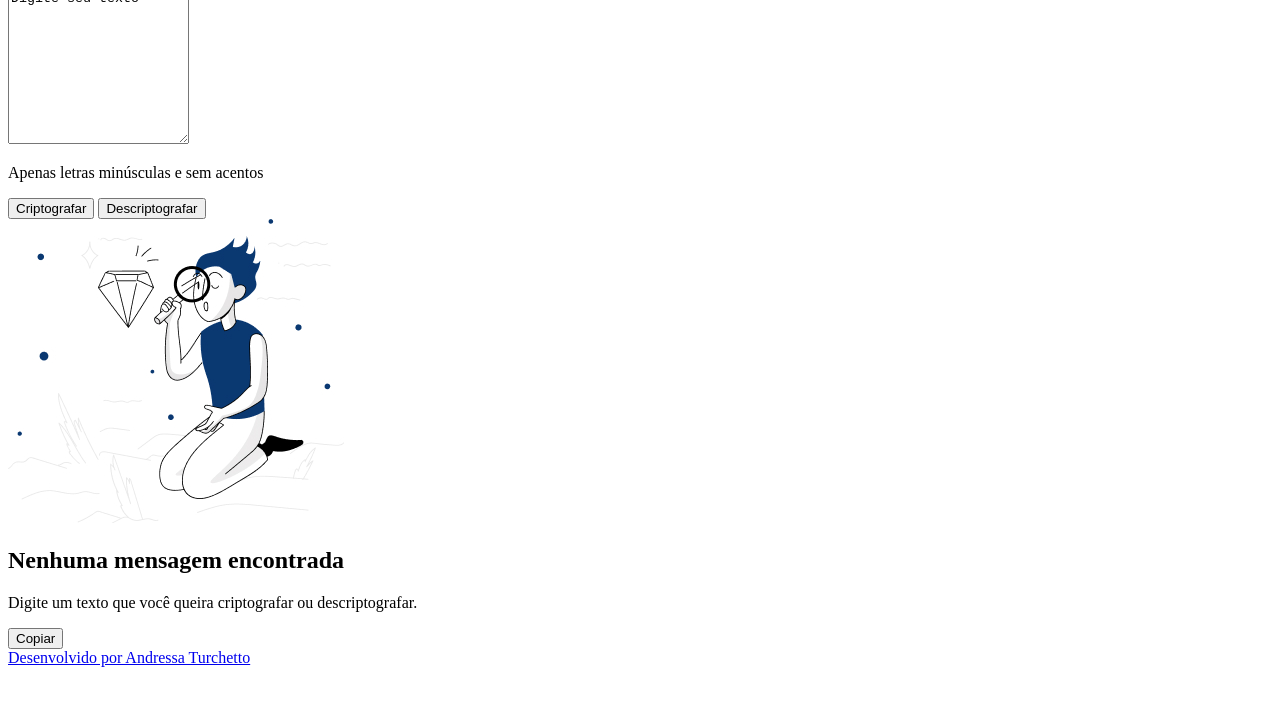
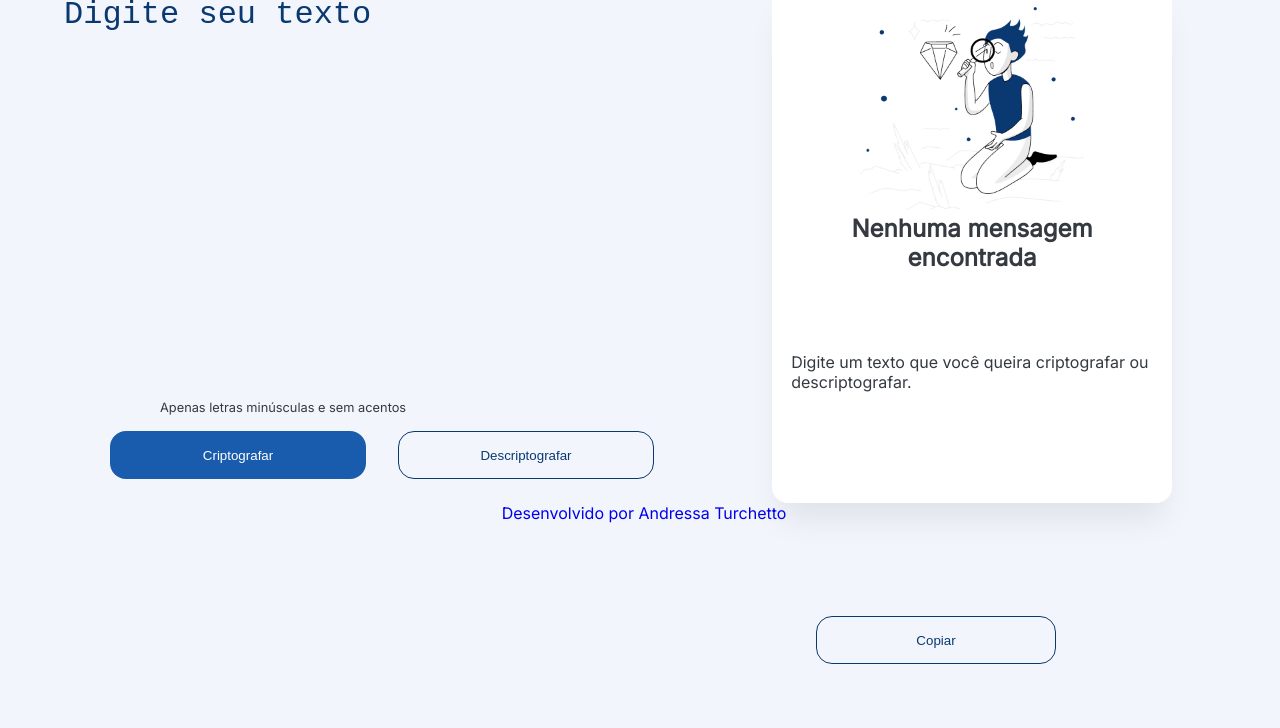
Before and after one commit to AndressaTurchetto/encriptador-de-texto, a plain HTML site: page index.html in a window 1280 px wide. Shown: the part 72-800 px from the top of the page. Drawn offline with nearby package versions, Linux system fonts and the light colour scheme; no server answers; a script that the page names is missing; some icons are missing.

Commit message:
Atualizando meu CSS

```diff
--- a/assets/css/style.css
+++ b/assets/css/style.css
@@ -1 +1,259 @@
 @charset "UTF-8";
+
+@import url('https://fonts.googleapis.com/css2?family=Inter:wght@100;200;400&display=swap');
+
+* {
+  padding: 0;
+  margin: 0;
+  text-decoration: none;
+  list-style: none;
+  box-sizing: border-box;
+}
+
+body {
+  background: #F3F5FC;
+  font-family: 'Inter', sans-serif;
+  margin: 0;
+  padding: 0%;
+  max-width: 100%;
+  overflow: hidden;
+}
+
+.container__data__entry {
+  text-align: center;
+}
+
+.container__output__area__image-logo {
+  width: 100px;
+  height: 45px;
+  margin-top: 0.2rem;
+  resize: none;
+  color: #0A3871;
+  font-size: 1rem;
+  background: none;
+  font-weight: 5px;
+  border: none;
+}
+
+.container__input__area {
+  width: 330px;
+  height: 328px;
+  margin-top: 1rem;
+  resize: none;
+  color: #0A3871;
+  font-size: 2rem;
+  background: none;
+  font-weight: 200px;
+  border: none;
+}
+
+.container__information__area {
+  display: flex;
+  align-items: center;
+  margin-left: 1rem;
+}
+
+.container__information__area__icon {
+  font-size: 1.4rem;
+  color: #0A3871;
+}
+
+
+.container__information__area__text {
+  font-size: 0.8rem;
+  color: #343A40;
+  margin-left: 0;
+}
+
+.container-general__service-buttons {
+  display: flex;
+  flex-wrap: wrap;
+  justify-content: center;
+}
+
+.container__service__buttons__encrypts,
+.container__service__buttons__decrypts {
+  margin: 5rem;
+  height: 5rem;
+  width: 5rem;
+  border-radius: 5rem;
+  font-weight: 50px;
+  margin-bottom: 5%;
+}
+
+.container__service__buttons__encrypts {
+  border: none;
+  background: linear-gradient(to right, #195bac 50%, #195bac 50%);
+  background-position: right bottom;
+  transition: all 300ms ease-out;
+  background-size: 200% 100%;
+  color: #fff;
+}
+
+.container__service__buttons__encrypts:hover {
+  background-position: left bottom;
+}
+
+.container__service__buttons__decrypts {
+  background: none;
+  border: 1px solid #0A3871;
+  background: linear-gradient(to right, #0A3871 50%, transparent 50%);
+  background-position: right bottom;
+  transition: all 300ms ease-out;
+  background-size: 200% 100%;
+  color: #0A3871;
+}
+
+.container__service__buttons__copiartexto {
+  background: none;
+  border: 1px solid #0A3871;
+  background: linear-gradient(to right, #0A3871 50%, transparent 50%);
+  background-position: right bottom;
+  transition: all 300ms ease-out;
+  background-size: 200% 100%;
+  color: #0A3871;
+  position: fixed;
+  bottom: 0px;
+  right: 160px;
+}
+
+.container__service__buttons__copiartexto {
+  margin: 4rem;
+  height: 3rem;
+  width: 15rem;
+  border-radius: 1rem;
+  font-weight: 100px;
+}
+
+.container__service__buttons__copiartexto:hover {
+  background-position: left bottom;
+  color: #fff;
+}
+
+.container__service__buttons__decrypts:hover {
+  background-position: left bottom;
+  color: #fff;
+}
+
+.container__output__area {
+  margin: 0.5rem;
+  padding: 1.2rem;
+  background: #FFFFFF;
+  border-radius: 1rem;
+  box-shadow: 0px 24px 32px -8px rgba(0, 0, 0, 0.08);
+  color: #343A40;
+}
+
+.container__output__area__title-empty-area {
+  text-align: center;
+  margin-bottom: 5rem;
+  font-weight: 100px;
+}
+
+.container__center__area {
+  display: none;
+}
+
+.footer {
+  display: flex;
+  justify-content: center;
+  padding: 0.5rem;
+}
+
+.footer__container-dev {
+  display: flex;
+  align-items: center;
+}
+
+.footer__container-dev__icon {
+  margin-right: 0.5rem;
+  color: #0A3871;
+}
+
+/*Animação de Deslizar o ícone e titulo no Header*/
+@keyframes slip {
+  from {
+    margin-left: -20%;
+    width: 300%
+  }
+
+  to {
+    margin-left: 0%;
+    width: 100%;
+  }
+}
+
+/*Responsividade para tablets*/
+@media (min-width: 482px) and (max-width: 767px) {
+
+  .container__data__entry {
+    text-align: left;
+  }
+
+  .container__input__area {
+    width: 440px;
+    height: 400px;
+    margin-left: 1rem;
+  }
+}
+
+/*Responsividade para telas pequenas, laptops*/
+@media (min-width: 768px) and (max-width: 1024px) {
+  .container__data__entry {
+    text-align: left;
+  }
+
+  .container__input__area {
+    width: 700px;
+    height: 400px;
+    margin-left: 1rem;
+  }
+}
+
+/*Responsividade para telas grandes */
+@media (min-width: 1025px) {
+
+  .container__center__area {
+    display: inline;
+    text-align: center;
+  }
+
+  .container__output__area__image__search {
+    width: 14rem;
+  }
+
+  .container__output__area {
+    height: 100%;
+    width: 400px;
+    display: flex;
+    flex-direction: column;
+    justify-content: right;
+  }
+
+  .container__data__entry {
+    text-align: left;
+  }
+
+  .container__input__area {
+    width: 700px;
+    height: 400px;
+    margin-left: 4rem;
+  }
+
+  .container-general {
+    display: flex;
+  }
+
+  .container__information__area {
+    margin-left: 10rem;
+  }
+
+  .container__service__buttons__encrypts,
+  .container__service__buttons__decrypts {
+    margin: 1rem;
+    height: 3rem;
+    width: 16rem;
+    border-radius: 1rem;
+    font-weight: 100px;
+  }
+}
--- /dev/null
+++ b/assets/js/script.js
@@ -0,0 +1,50 @@
+const buttonEncrypt = document.getElementById('button-encrypt')
+const buttonDecrypt = document.getElementById('button-decrypt')
+
+buttonEncrypt.onclick = () => {
+    const textEntry = document.getElementById('input-area').value
+    const outputArea = document.getElementById('output-area')
+    const outputAreaText = document.getElementById('output-area-text')
+    const hideArea = document.getElementById('hide-area')
+    const hideArea2 = document.getElementById('hide-area2')
+    const arrayListText = textEntry.split('')
+    const arrayListEncrypt = []
+
+    for (let i = 0; i < arrayListText.length; i++) {
+        if (arrayListText[i] === 'a') {
+            arrayListEncrypt.push('ai')
+        } else if (arrayListText[i] === 'e') {
+            arrayListEncrypt.push('enter')
+        } else if (arrayListText[i] === 'i') {
+            arrayListEncrypt.push('imes')
+        } else if (arrayListText[i] === 'o') {
+            arrayListEncrypt.push('ober')
+        } else if (arrayListText[i] === 'u') {
+            arrayListEncrypt.push('ufat')
+        } else {
+            arrayListEncrypt.push(arrayListText[i])
+        }
+    }
+
+    hideArea.style.display = 'none'
+    hideArea2.style.display = 'none'
+    outputArea.style.justifyContent = 'start'
+
+    outputAreaText.innerHTML = arrayListEncrypt.join('')
+}
+
+buttonDecrypt.onclick = () => {
+    const textEntry = document.getElementById('input-area').value
+    const outputArea = document.getElementById('output-area')
+    const outputAreaText = document.getElementById('output-area-text')
+    const hideArea = document.getElementById('hide-area')
+    const hideArea2 = document.getElementById('hide-area2')
+
+    const decrypt = textEntry.replace(/enter/g, 'e').replace(/imes/g, 'i').replace(/ai/g, 'a').replace(/ober/g, 'o').replace(/ufat/g, 'u')
+
+    hideArea.style.display = 'none'
+    hideArea2.style.display = 'none'
+    outputArea.style.justifyContent = 'start'
+
+    outputAreaText.innerHTML = decrypt
+}
```
